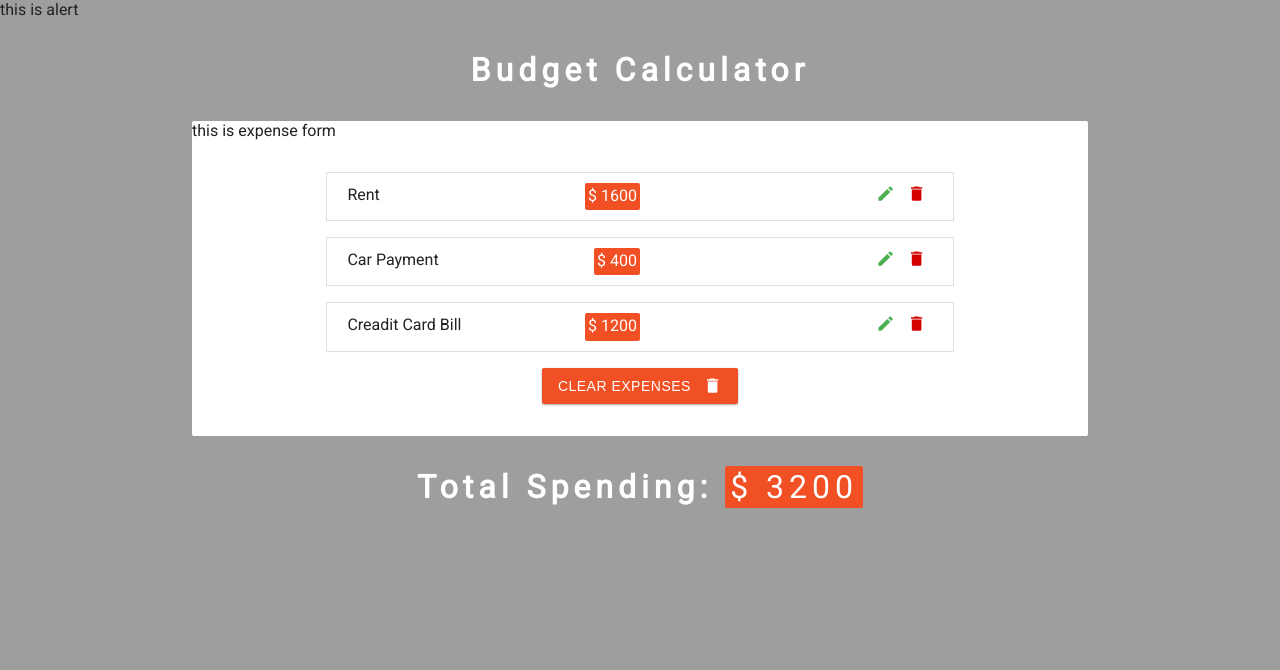
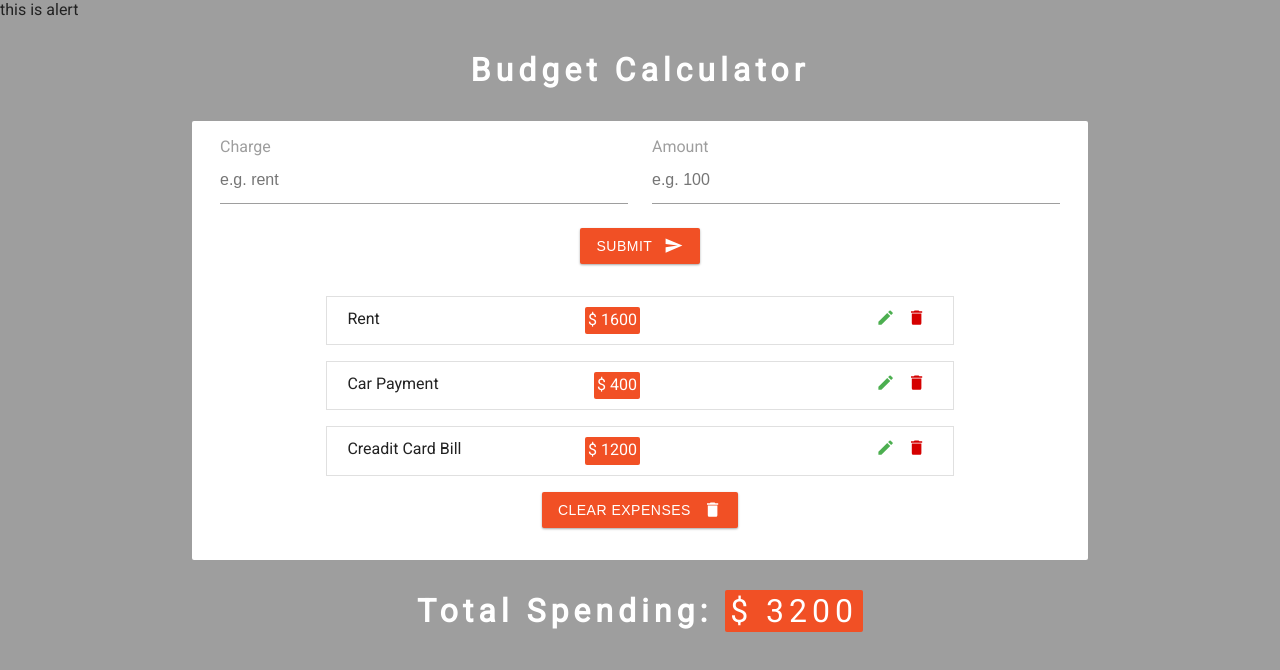
Before and after one commit to MohitDhungana/reactjs-budget-calculator, a React (Create React App) app: page / in a window 1280 px wide. Shown: the top 670 px of the page. Built offline with nearby package versions, Linux system fonts and the light colour scheme.

Commit message:
handle form submit using states. TODO:alerts

```diff
--- a/src/App.js
+++ b/src/App.js
@@ -24,17 +24,51 @@ const initialExpenses = [
     amount: 1200,
   },
 ];
-console.log(initialExpenses);
 
 function App() {
+  // **************** state values **************************
+  // all expenses, add expense
   const [expenses, setExpenses] = useState(initialExpenses);
+
+  // single expense
+  const [charge, setCharge] = useState('');
+
+  // single amount
+  const [amount, setAmount] = useState('');
+
+  // **************** functionality **************************
+
+  const handleCharge = (e) => {
+    setCharge(e.target.value);
+  };
+
+  const handleAmount = (e) => {
+    setAmount(e.target.value);
+  };
+
+  const handleSubmit = (e) => {
+    e.preventDefault();
+    if (charge !== '' && amount > 0) {
+      const singleExpense = { id: uuid(), charge, amount };
+      setExpenses([...expenses, singleExpense]);
+      setCharge('');
+      setAmount('');
+    } else {
+    }
+  };
 
   return (
     <>
       <Alert />
       <h1>Budget calculator</h1>
       <main className="App">
-        <ExpenseForm />
+        <ExpenseForm
+          charge={charge}
+          amount={amount}
+          handleAmount={handleAmount}
+          handleCharge={handleCharge}
+          handleSubmit={handleSubmit}
+        />
         <ExpenseList expenses={expenses} />
       </main>
       <h1>
@@ -42,7 +76,7 @@ function App() {
         <span className="total">
           ${' '}
           {expenses.reduce((acc, curr) => {
-            return (acc += curr.amount);
+            return (acc += parseInt(curr.amount));
           }, 0)}
         </span>
       </h1>
--- a/src/components/ExpenseForm.js
+++ b/src/components/ExpenseForm.js
@@ -1,7 +1,49 @@
 import React from 'react';
 
-const ExpenseForm = () => {
-  return <div>this is expense form</div>;
+import { MdSend } from 'react-icons/md';
+
+const ExpenseForm = ({
+  charge,
+  amount,
+  handleAmount,
+  handleCharge,
+  handleSubmit,
+}) => {
+  return (
+    <form onSubmit={handleSubmit}>
+      <div className="form-center">
+        <div className="form-group">
+          <label htmlFor="charge">charge</label>
+          <input
+            type="text"
+            className="form-control"
+            id="charge"
+            name="charge"
+            placeholder="e.g. rent"
+            value={charge}
+            onChange={handleCharge}
+          />
+        </div>
+
+        <div className="form-group">
+          <label htmlFor="amount">amount</label>
+          <input
+            type="number"
+            className="form-control"
+            id="amount"
+            name="amount"
+            placeholder="e.g. 100"
+            value={amount}
+            onChange={handleAmount}
+          />
+        </div>
+      </div>
+      <button type="submit" className="btn">
+        Submit
+        <MdSend className="btn-icon" />
+      </button>
+    </form>
+  );
 };
 
 export default ExpenseForm;
```
